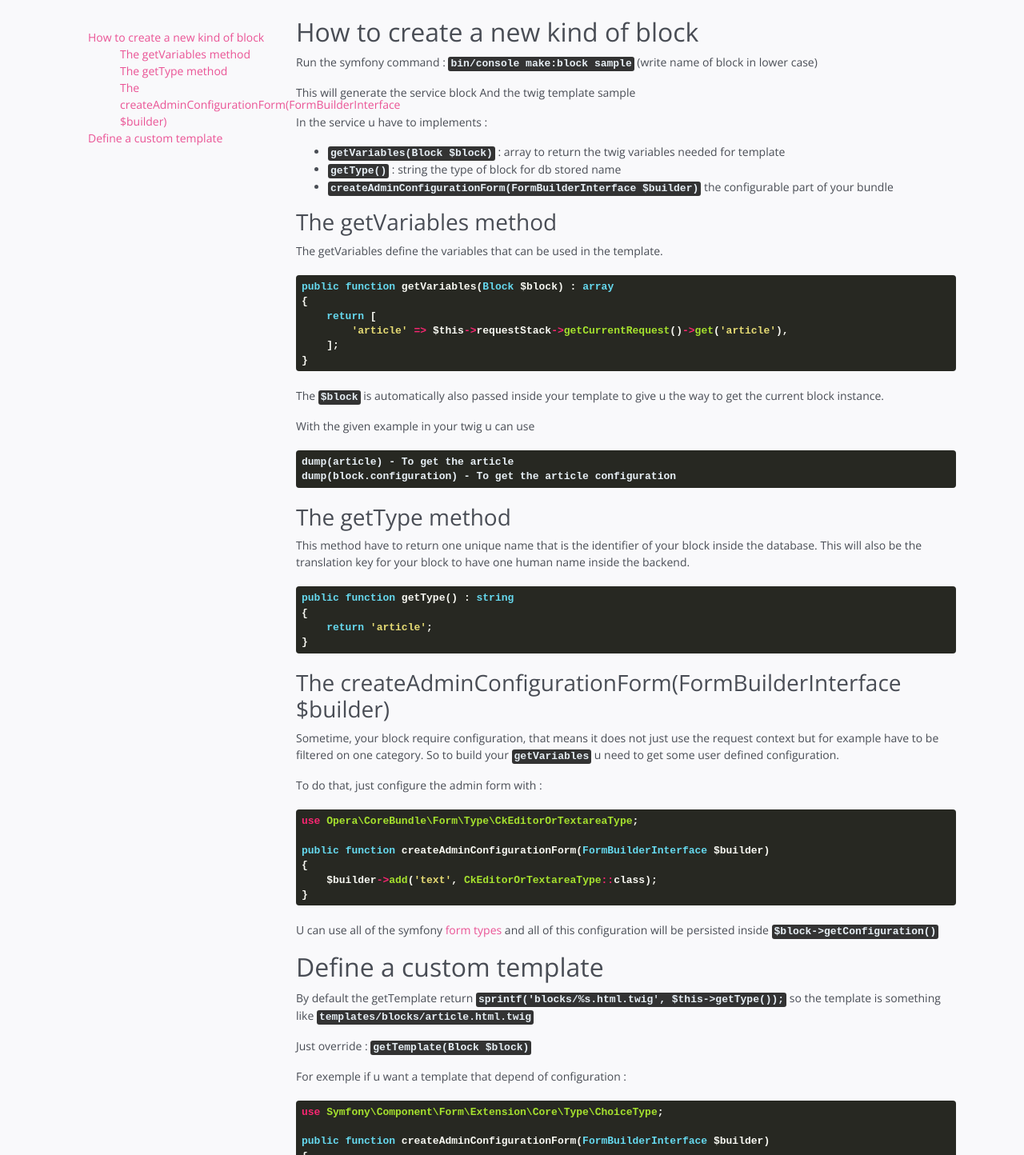
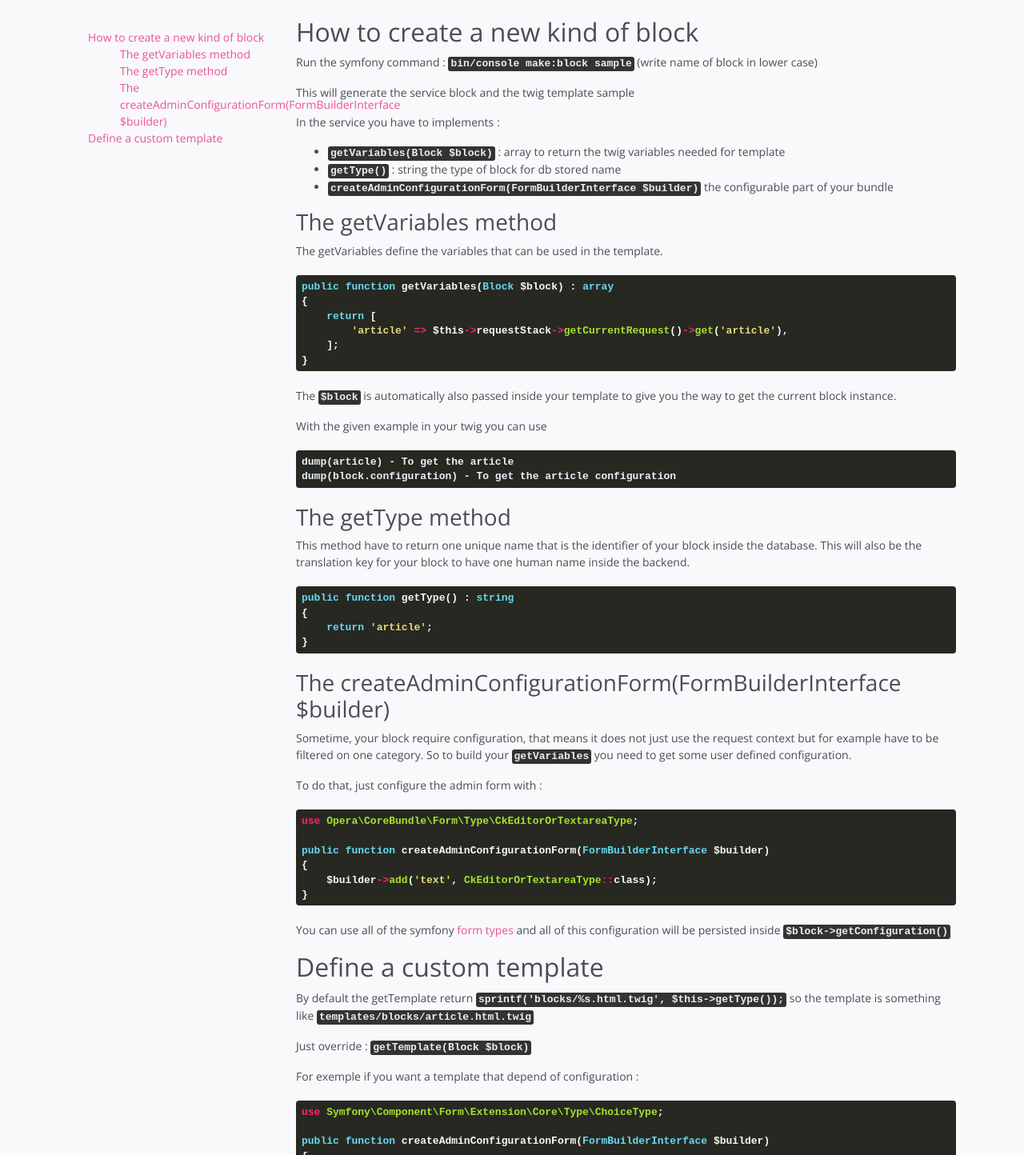
Before and after one commit to opera-project/opera-project.github.io, a Jekyll site: the page built from blocks.md, in a window 1280 px wide. Shown: the part 227-1671 px from the top of the page at 80% size. Built offline with Jekyll 4.4.1, drawn with Linux system fonts in a browser that asks for light colours; nearby versions of some CDN libraries.

`````diff
--- a/blocks.md
+++ b/blocks.md
@@ -12,9 +12,9 @@ body_class: body-pink
 
 Run the symfony command : `bin/console make:block sample` (write name of block in lower case)
 
-This will generate the service block And the twig template sample
+This will generate the service block and the twig template sample
 
-In the service u have to implements :
+In the service you have to implements :
 
 - `getVariables(Block $block)` : array to return the twig variables needed for template
 - `getType()` : string the type of block for db stored name
@@ -33,10 +33,10 @@ public function getVariables(Block $block) : array
 }
 ````
 
-The `$block` is automatically also passed inside your template to give u the way to get the current block instance.
+The `$block` is automatically also passed inside your template to give you the way to get the current block instance.
 
 
-With the given example in your twig u can use
+With the given example in your twig you can use
 
 ```` twig
 dump(article) - To get the article
@@ -56,7 +56,7 @@ public function getType() : string
 
 ### The createAdminConfigurationForm(FormBuilderInterface $builder)
 
-Sometime, your block require configuration, that means it does not just use the request context but for example have to be filtered on one category. So to build your `getVariables` u need to get some user defined configuration.
+Sometime, your block require configuration, that means it does not just use the request context but for example have to be filtered on one category. So to build your `getVariables` you need to get some user defined configuration.
 
 To do that, just configure the admin form with :
 
@@ -69,7 +69,7 @@ public function createAdminConfigurationForm(FormBuilderInterface $builder)
 }
 ````
 
-U can use all of the symfony [form types](https://symfony.com/doc/current/forms.html) and all of this configuration will be persisted inside `$block->getConfiguration()`
+You can use all of the symfony [form types](https://symfony.com/doc/current/forms.html) and all of this configuration will be persisted inside `$block->getConfiguration()`
 
 ## Define a custom template
 
@@ -77,7 +77,7 @@ By default the getTemplate return `sprintf('blocks/%s.html.twig', $this->getType
 
 Just override : `getTemplate(Block $block)`
 
-For exemple if u want a template that depend of configuration :
+For exemple if you want a template that depend of configuration :
 
 ```` php
 use Symfony\Component\Form\Extension\Core\Type\ChoiceType;
`````
Also changed, not shown: OperaListBlockBundle.md (added, +144 -0 lines), OperaTextBlockBundle.md (+2 -2 lines), layouts.md (+2 -2 lines), images/OperaListBlockBundle/config.png (added).
